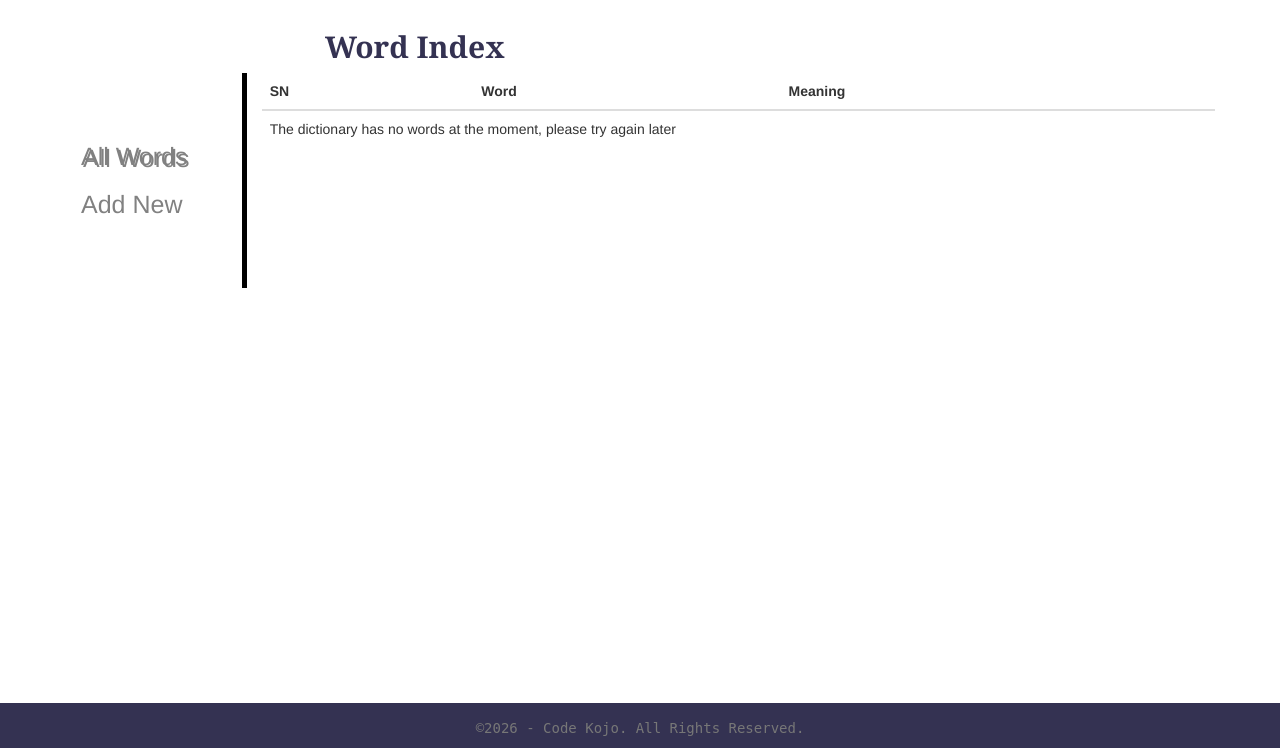
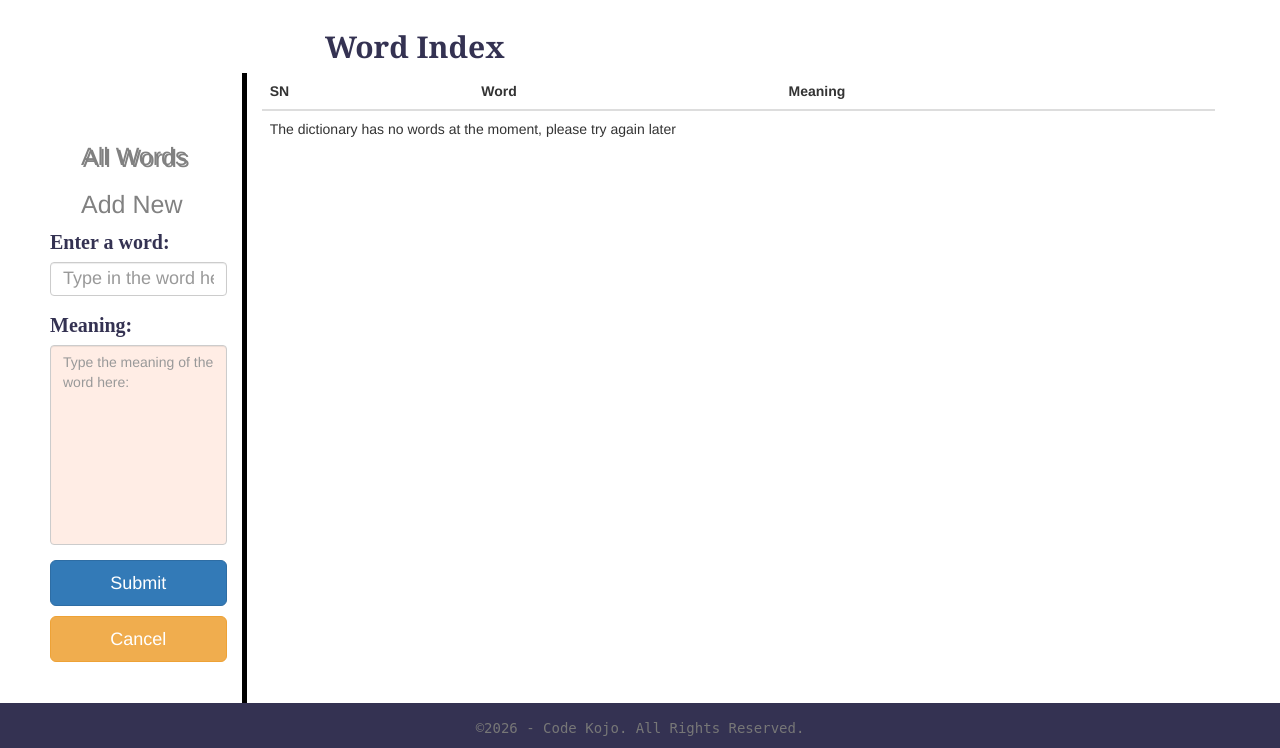
Before and after one commit to Kojo-Gyamfi/Dictionary-App, a Flask app: page /dashboard in a window 1280 px wide. Shown: the part 52-800 px from the top of the page. Run offline with Flask 3, Linux system fonts and the light colour scheme; data that the repository does not hold is empty; some libraries are stand-ins or nearby versions.

Commit message:
dashboard page fix

```diff
--- a/static/css/style.css
+++ b/static/css/style.css
@@ -49,6 +49,10 @@ padding-left: 60px;
 
 .side-active{
   text-shadow: 2px 2px;
+}
+
+.sidenav > div {
+  margin-left: -15px
 }
 
 .container-fluid > .row {
--- a/templates/dashboard.html
+++ b/templates/dashboard.html
@@ -10,6 +10,37 @@ class="active"
   <div class="col-md-2 sidenav">
     <a href="#" class="side-active">All Words</a>
     <a href="#">Add New</a>
+    <div>
+      <form action="">
+          <div class="form-group">
+            <label for="word">Enter a word:</label>
+            <input
+              type="text"
+              class="form-control"
+              name="word"
+              id="word"
+              placeholder="Type in the word here:"
+              required />
+          </div>
+           <div class="form-group">
+                <label for="meaning">Meaning:</label>
+                <textarea
+                class="form-control"
+                id="meaning"
+                placeholder="Type the meaning of the word here: "></textarea>
+            </div>
+            <button
+            type="submit"
+            class="btn btn-primary btn-block btn-lg"
+            style="margin-top: 10px;">
+                Submit</button>
+            <button
+            type="button"
+            class="btn btn-warning btn-block btn-lg"
+            style="margin-top: 10px;">
+                Cancel</button>
+      </form>
+    </div>
   </div>
   <div class="col-md-10">
     <table class="table">
--- a/templates/index.html
+++ b/templates/index.html
@@ -43,8 +43,7 @@ class="active"
                 id="word"
                 placeholder="The meaning of the word shows here:"
                 disabled
-                >{{user_response}}
-            </textarea>
+                >{{ user_response }}</textarea>
             </div>
         </form>
       </div>
```
